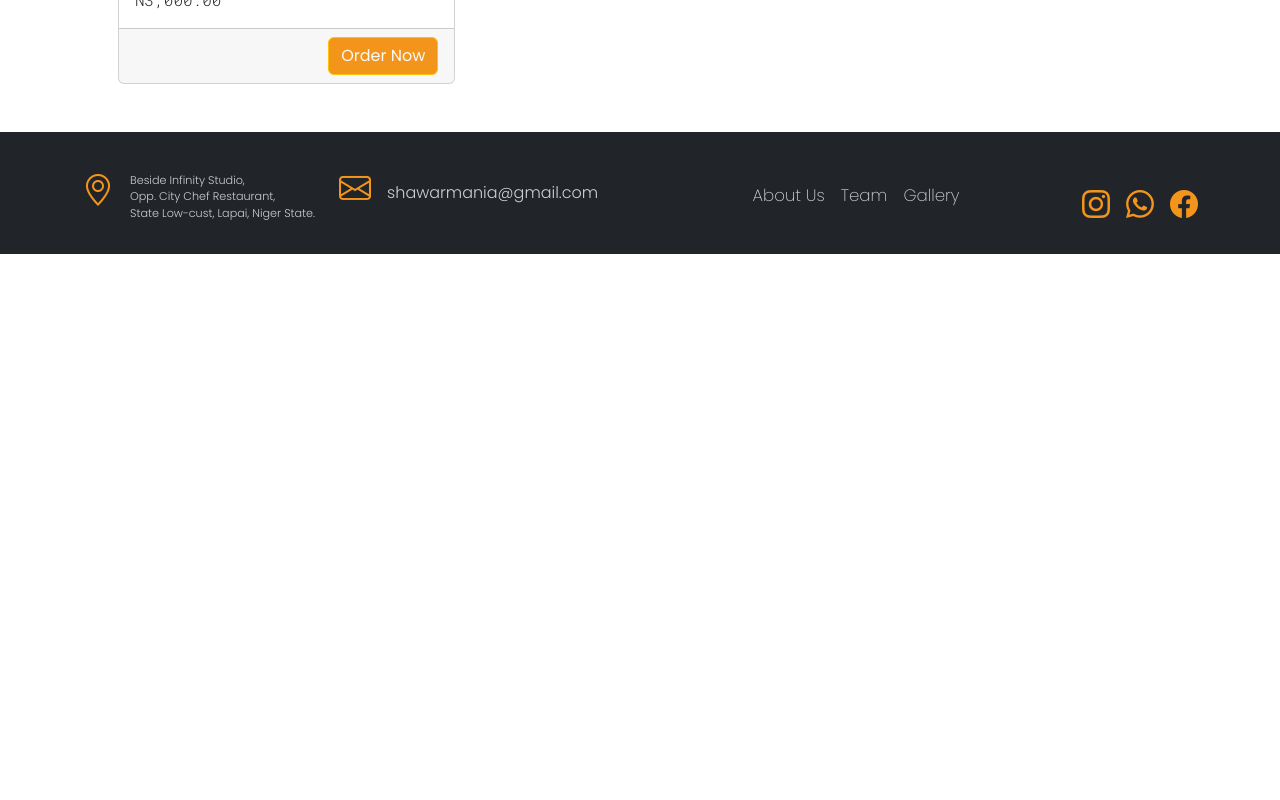
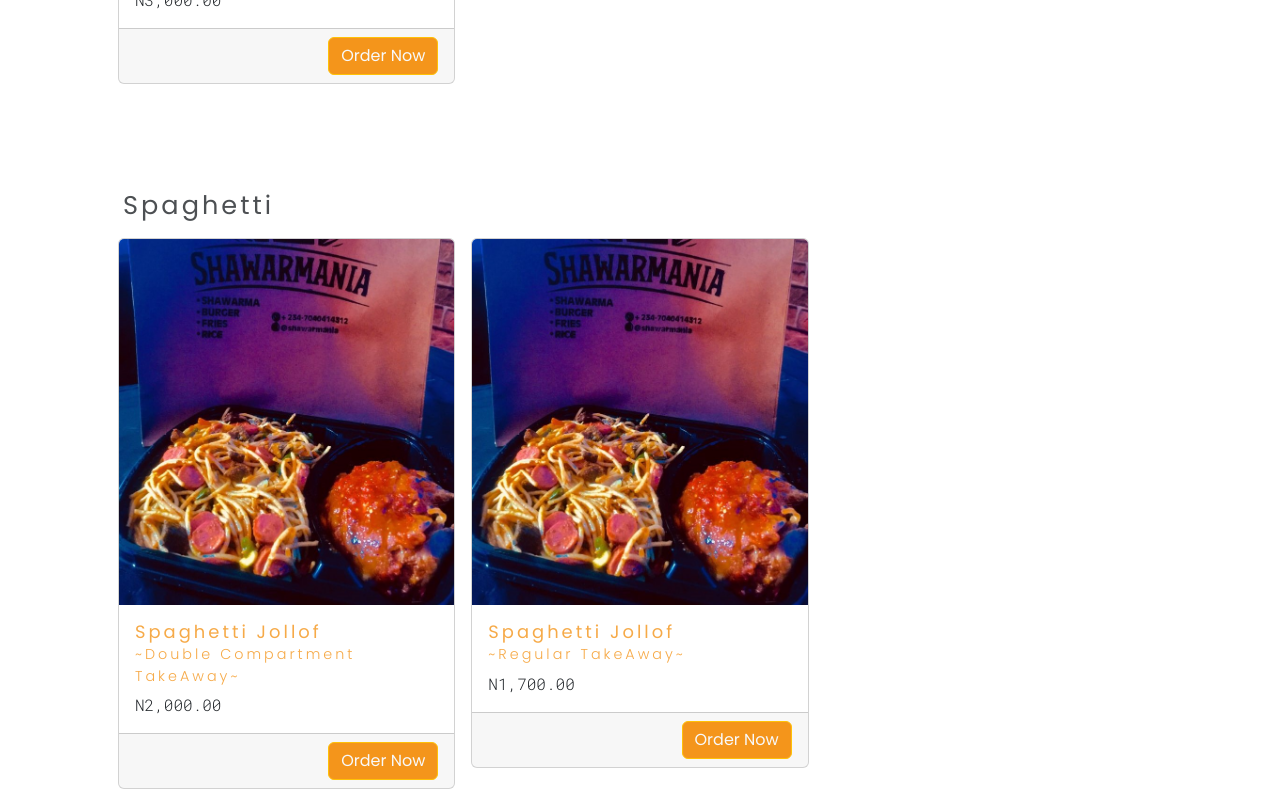
Before and after one commit to Officialibn1/Shawarmania, a React (Create React App) app: page /spaghetti in a window 1280 px wide. Shown: the part 4420-5220 px from the top of the page. Before the commit the page ends 4674 px from the top, so only its background shows below. Built offline with nearby package versions, Linux system fonts and the light colour scheme.

Commit message:
Spaghetti component complete

```diff
--- a/src/App.js
+++ b/src/App.js
@@ -5,6 +5,7 @@ import ShawarmaList from './Components/ShawarmaList';
 import Search from './Components/Search';
 import Footer from './Components/Footer';
 import BurgerList from './Components/BurgerList';
+import Spaghetti from './Components/Spaghetti';
 
 function App() {
   return (
@@ -14,6 +15,7 @@ function App() {
         <Search />
         <ShawarmaList />
         <BurgerList />
+        <Spaghetti />
         <Footer />
       </div>
   );
--- /dev/null
+++ b/src/Components/Spaghetti.jsx
@@ -0,0 +1,45 @@
+import React from 'react';
+import { FoodHeader } from './styles/FoodHeader';
+import { H1 } from './styles/H1H2H3';
+
+const Spaghetti = () => {
+    return (
+        <div className='container p-5' id='services'>
+
+            <FoodHeader>
+            <h1>Spaghetti</h1>
+            </FoodHeader>
+
+            <div class="row row-cols-1 row-cols-md-2 row-cols-lg-3 g-3">
+
+                <div class="col">
+                    <div class="card">
+                        <img src='./images/Spaghetti.jpeg' class="card-img-top bg-light" alt="..." />
+                        <div class="card-body">
+                            <H1 class="card-title Text">Spaghetti Jollof<br /><span>~Double Compartment TakeAway~</span></H1>
+                            <p class="card-text Number">N2,000.00</p>
+                        </div>
+                        <div className="card-footer text-end">
+                            <a href="/" className='Text btn btn-warning text-light'>Order Now</a>
+                        </div>
+                    </div>
+                </div>
+
+                <div class="col">
+                    <div class="card">
+                        <img src='./images/Spaghetti.jpeg' class="card-img-top bg-light" alt="..." />
+                        <div class="card-body">
+                            <H1 class="card-title Text">Spaghetti Jollof<br /><span>~Regular TakeAway~</span></H1>
+                            <p class="card-text Number">N1,700.00</p>
+                        </div>
+                        <div className="card-footer text-end">
+                            <a href="/" className='Text btn btn-warning text-light'>Order Now</a>
+                        </div>
+                    </div>
+                </div>
+            </div>
+      </div>
+    );
+}
+
+export default Spaghetti;
```
Also changed, not shown: public/images/Spaghetti.jpeg (added).
